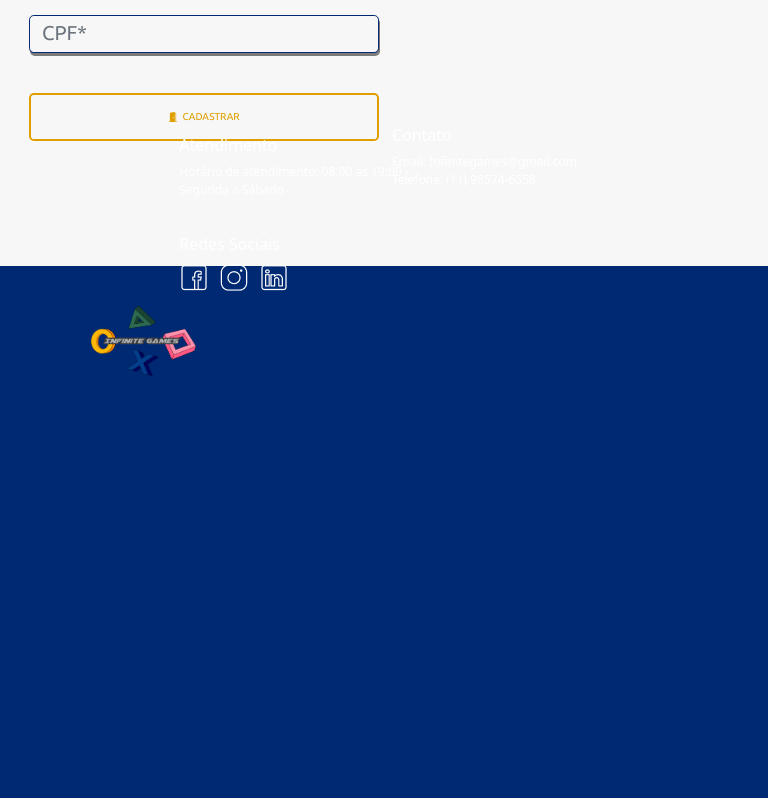
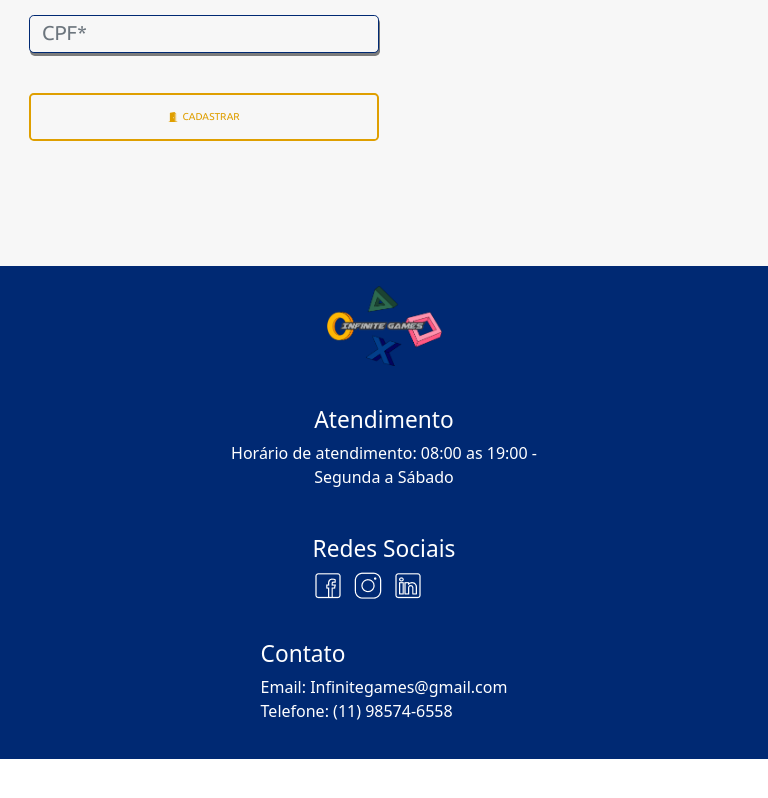
Before and after one commit to Nalanda-Dias/ProjetoTCC, a React (Create React App) app: page / in a window 768 px wide. Shown: the part 925-1723 px from the top of the page. After the commit the page ends 1684 px from the top, so only its background shows below. Built offline with nearby package versions, Linux system fonts and the light colour scheme.

Commit message:
Ajuste foo

```diff
--- a/src/Screens/Footer/style.css
+++ b/src/Screens/Footer/style.css
@@ -52,7 +52,28 @@ footer p, h4{
 }
 
 @media (min-width: 412px) and (max-width: 768px) {
-    .ContainerFoo
+    footer{
+        padding: 20px 0;
+    }
+
+    .ContainerFoo{
+        flex-direction: column;
+        align-items: center;
+        gap: 40px;
+    }
+
+    .Atendimento{
+        text-align: center;
+    }
+
+    .redes{
+        text-align: center;
+        margin: 0 auto;
+    }
+
+
+
+    /* .ContainerFoo
     {
         height: 700px;
     }
@@ -92,5 +113,5 @@ footer p, h4{
     {
         width: 105px;
         height: 70px;
-    }
+    } */
 }
```
